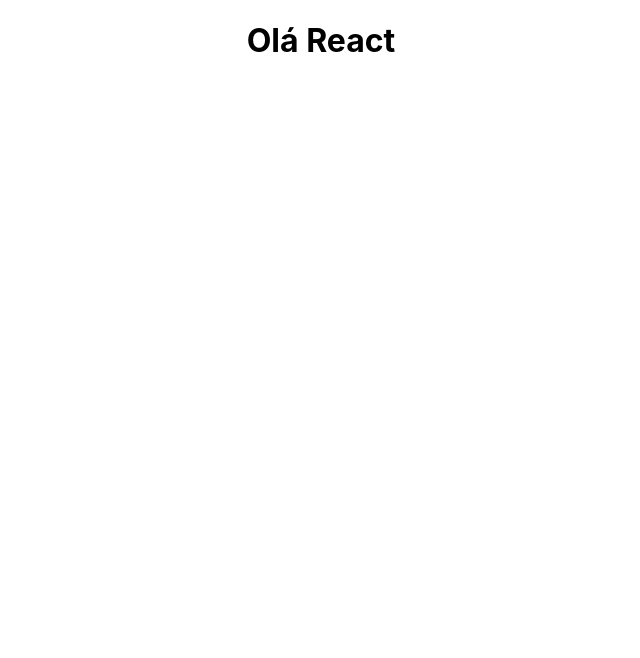
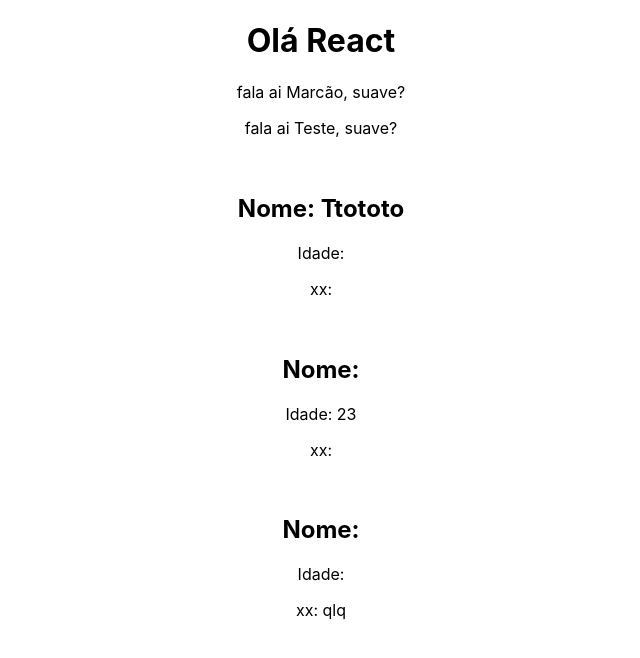
Before and after one commit to mvmsantos/estudo-react-1, a React (Create React App) app: page / in a window 1280 px wide. Shown: the top 658 px of the page, without its empty margins (319-959 px from the left). Built offline with nearby package versions, Linux system fonts and the light colour scheme.

Commit message:
12-11-23

```diff
--- a/src/App.js
+++ b/src/App.js
@@ -1,9 +1,17 @@
 import './App.css';
+import Name from './components/Test'
+import Pessoa from './components/Pessoa'
 
 function App() {
+  const nome = "Teste";
   return (
     <div className="App">
         <h1>Olá React</h1>
+        <Name name="Marcão" />
+        <Name name={nome}/>
+        <Pessoa nome="Ttototo"/>
+        <Pessoa idade="23"/>
+        <Pessoa qlq="qlq"/>
     </div>
   );
 }
--- /dev/null
+++ b/src/components/Pessoa.js
@@ -0,0 +1,9 @@
+function Pessoa(props) {
+    return <div>
+        <img src="" alt=""></img>
+        <h2>Nome: {props.nome}</h2>
+        <p>Idade: {props.idade}</p>
+        <p>xx: {props.qlq}</p>
+    </div>
+}
+export default Pessoa
--- /dev/null
+++ b/src/components/Test.js
@@ -0,0 +1,7 @@
+function Name(props) {
+    return(
+            <p>fala ai {props.name}, suave?</p>
+    )
+}
+
+export default Name
```
